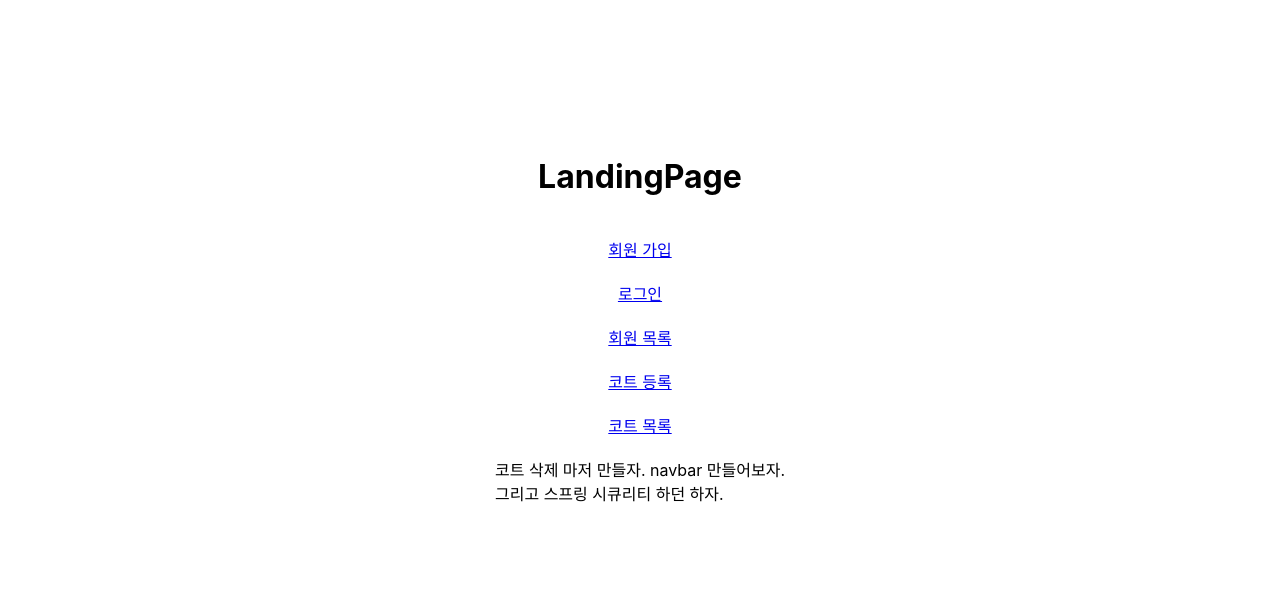
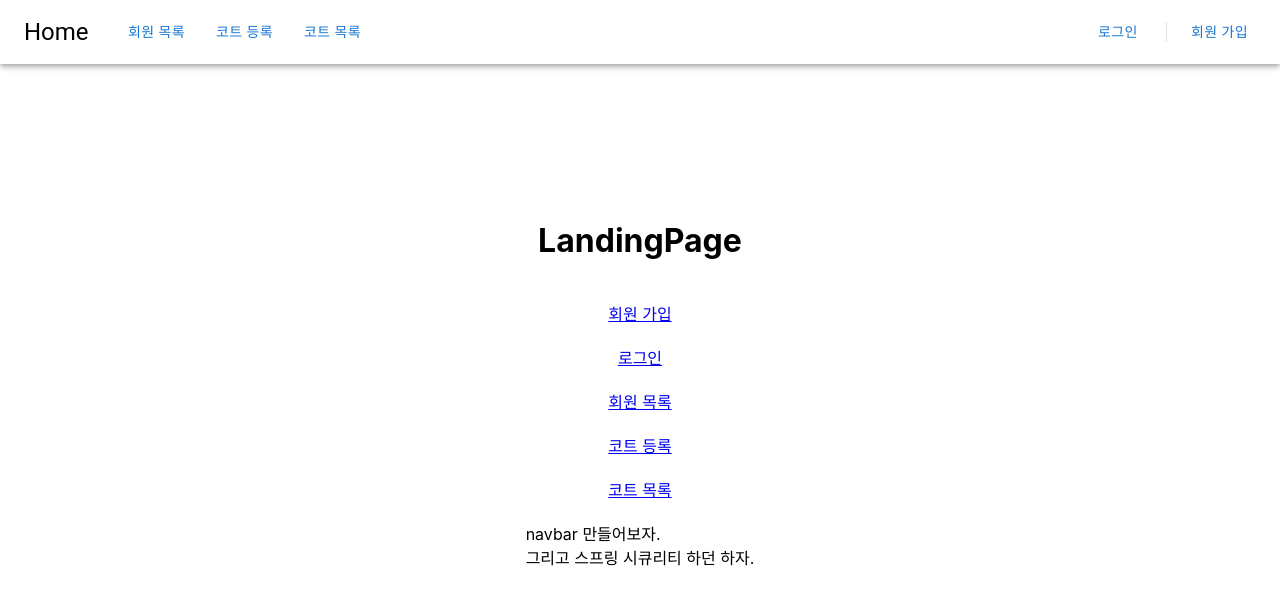
Before and after one commit to unibook1283/react-spring, a React (Create React App) app in the folder client/: page / in a window 1280 px wide. Shown: the top 604 px of the page. Built offline with nearby package versions, Linux system fonts and the light colour scheme.

Commit message:
feat: add temporary navbar

```diff
--- a/client/src/App.js
+++ b/client/src/App.js
@@ -11,10 +11,13 @@ import NewCourtPage from './components/views/CourtPage/NewCourtPage'
 import LandingPage from './components/views/LandingPage/LandingPage'
 import LoginPage from './components/views/LoginPage/LoginPage'
 import RegisterPage from './components/views/RegisterPage/RegisterPage'
+import NavBar from './components/views/NavBar/NavBar'
 
 function App() {
 	return (
 	<BrowserRouter>
+		<NavBar/>
+		<div>
 			<Routes>
 			<Route exact path="/" element = {<LandingPage/>}/>
 			<Route exact path="/login" element = {<LoginPage/>}/>
@@ -24,6 +27,7 @@ function App() {
 			<Route exact path="/courts/new" element = {<NewCourtPage/>}/>
 			<Route exact path="/courts/edit/:id" element = {<EditCourtPage/>}/>
 			</Routes>
+		</div>
 	</BrowserRouter>
 	)
 }
--- a/client/src/components/views/LandingPage/LandingPage.js
+++ b/client/src/components/views/LandingPage/LandingPage.js
@@ -27,7 +27,7 @@ function LandingPage() {
 		<br/>
 		<Link to='/courts'>코트 목록</Link>
 		<br/>
-		코트 삭제 마저 만들자. navbar 만들어보자.
+		navbar 만들어보자.
 		<br/>
 		그리고 스프링 시큐리티 하던 하자.
 		</PageWrap>
--- /dev/null
+++ b/client/src/components/views/NavBar/NavBar.js
@@ -0,0 +1,27 @@
+import { AppBar, Toolbar, Button, Typography, ButtonBase } from '@mui/material';
+import React from 'react'
+import { useNavigate } from 'react-router-dom'
+import RightMenu from './Sections/RightMenu';
+
+function NavBar() {
+    const navigate = useNavigate()
+
+
+  return (
+    <AppBar color='inherit' position='static'>
+        <Toolbar>
+            <ButtonBase edge='start' disableRipple sx={{mr: 3}}>
+                <Typography variant='h5' onClick={() => navigate('/')} >
+                    Home
+                </Typography>
+            </ButtonBase>
+            <Button onClick={() => navigate('/members')} sx={{minWidth: 80, mx: 0.5}}>회원 목록</Button>
+            <Button onClick={() => navigate('/courts/new')} sx={{minWidth: 80, mx: 0.5}}>코트 등록</Button>
+            <Button onClick={() => navigate('/courts')} sx={{minWidth: 80, mx: 0.5}}>코트 목록</Button>
+            <RightMenu/>
+        </Toolbar>
+    </AppBar>
+  )
+}
+
+export default NavBar
--- /dev/null
+++ b/client/src/components/views/NavBar/Sections/RightMenu.js
@@ -0,0 +1,23 @@
+import React from 'react'
+import { Button, Divider } from '@mui/material';
+import { useNavigate } from 'react-router-dom'
+import styled from 'styled-components'
+const MenuWrap = styled.div`
+    width: 100%;
+    display: flex;
+    flex-direction: row-reverse;
+`
+
+function RightMenu() {
+    const navigate = useNavigate()
+
+    return (
+        <MenuWrap>
+            <Button onClick={() => navigate('/register')}>회원 가입</Button>
+            <Divider sx={{mx: 2}} orientation='vertical' variant='middle' flexItem />
+            <Button onClick={() => navigate('/login')}>로그인</Button>
+        </MenuWrap>
+    )
+}
+
+export default RightMenu
--- a/client/src/components/views/RegisterPage/RegisterPage.js
+++ b/client/src/components/views/RegisterPage/RegisterPage.js
@@ -11,7 +11,7 @@ const PageWrap = styled.div`
 	justify-content: center;
 	align-items: center;
 	width: 100vw;
-	height: 100vh;
+	height: 80vh;
 `
 
 const LoginWrap = styled.div`
```
Lines whose indentation alone changed are shown as unchanged.
